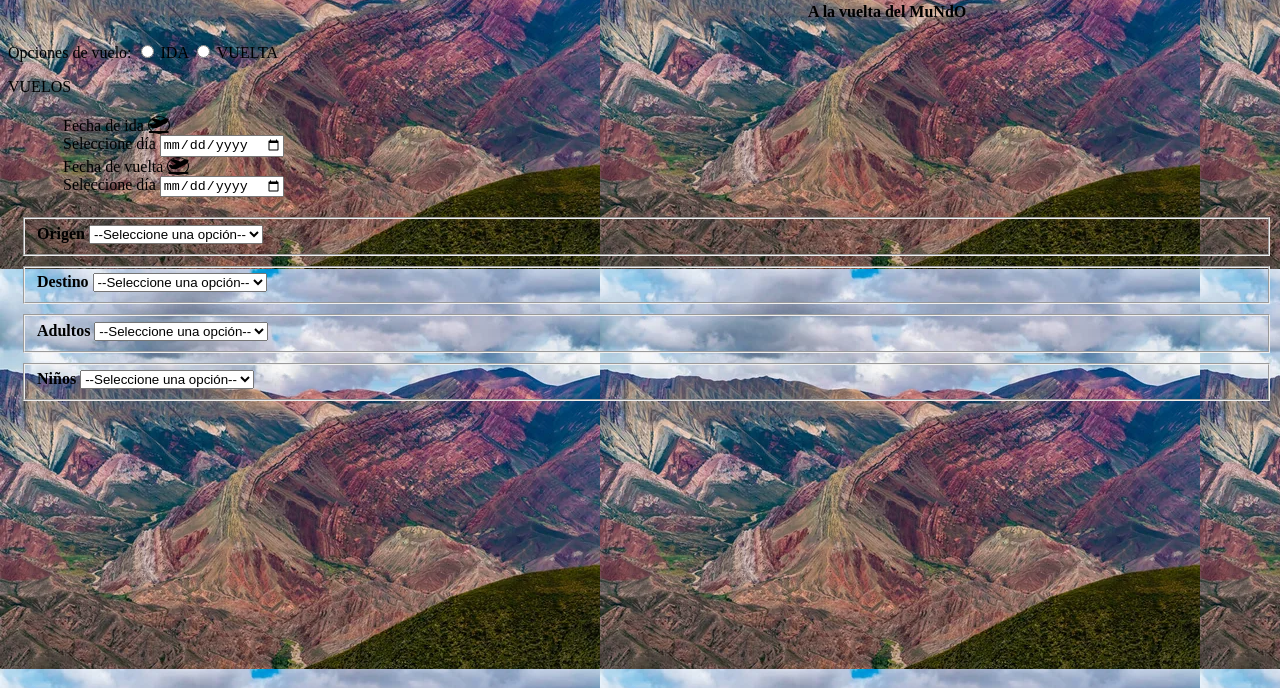
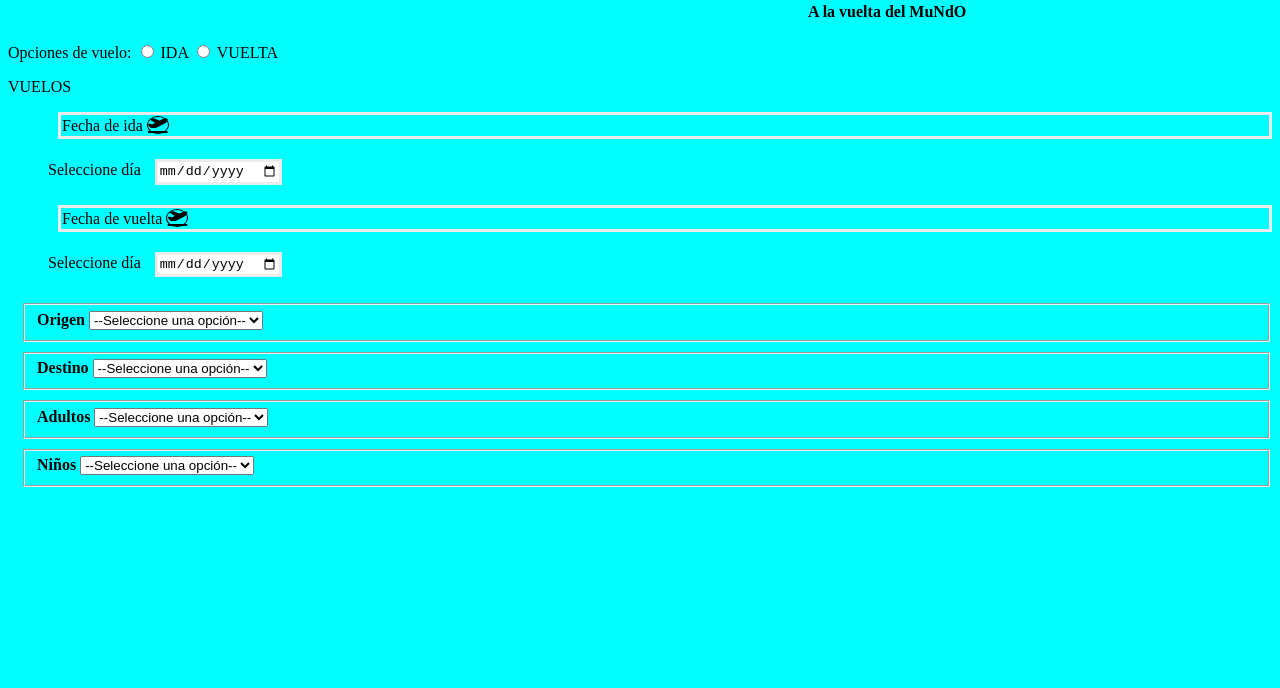
Before and after one commit to RobertDrazewski/grupo_7_vueltaAlMundo, a website: page views/producto.html in a window 1280 px wide. Shown: the part 131-819 px from the top of the page. Drawn offline with Linux system fonts and the light colour scheme.

Commit message:
cambie fondo

```diff
--- a/public/css/styleproducto.css
+++ b/public/css/styleproducto.css
@@ -1,13 +1,13 @@
 .logo{
     width: 150px;
     margin-left: 50rem;
+
 }
 h4{
     margin-left: 50rem;
 }
 body{
-    background-image: url(/img/salta.jpg);
-
+    background-color: aqua;
 }
 .salta{
  margin-left: 50rem;
@@ -27,9 +27,12 @@ fieldset{
     margin-bottom: 10px;
     margin-left: 15px;
 }
-ul{
-    padding: auto;
-    margin-top: 20px;
-      margin-bottom: 20px;
-      margin-left: 15px;
+.fecha{
+
+    margin-top: 10px;
+    margin-bottom: 10px;
+    margin-left: 10px;
+    box-sizing: border-box;
+    padding: 1px;
+    border: solid #ebebeb;
 }
--- a/views/producto.html
+++ b/views/producto.html
@@ -29,19 +29,19 @@
  <ul>
 
 
-  <li type="none">Fecha de ida <i class="fa-sharp fa-solid fa-plane-departure"></i></li>
+  <li class="fecha" type="none">Fecha de ida <i class="fa-sharp fa-solid fa-plane-departure"></i></li>
   <label>
     Seleccione día
      <input type="date" class="fecha">
  </label>
 
- <li type="none">Fecha de vuelta <i class="fa-sharp fa-solid fa-plane-departure"></i></li>
+ <li class="fecha"  type="none">Fecha de vuelta <i class="fa-sharp fa-solid fa-plane-departure"></i></li>
  <label>
    Seleccione día
     <input type="date" class="fecha">
 </label>
   </ul>
-  <fieldset>
+  <fieldset> <!--Ahora quiero que todo lo que sigue se coloque en otro renglon aparte por eso abro otra etiqueta FIELSET-->
   <label class="selecciones" for="Origen"> <b> Origen </b></label>
     <select name="Nacionalidad elegida" id="school">
         <option value=" ">--Seleccione una opción--</option>
@@ -50,7 +50,7 @@
         <option value="I">Río Negro</option>
         <option value="S">Salta</option>
     </select>
-  </fieldset>
+  </fieldset> <!-- Aca termina mi primer renglón, por eso se usa FIELDSET-->
 
   <fieldset>
     <label for="Destino"> <b> Destino </b></label><!--etiqueta b es para poner en negrita-->
```
